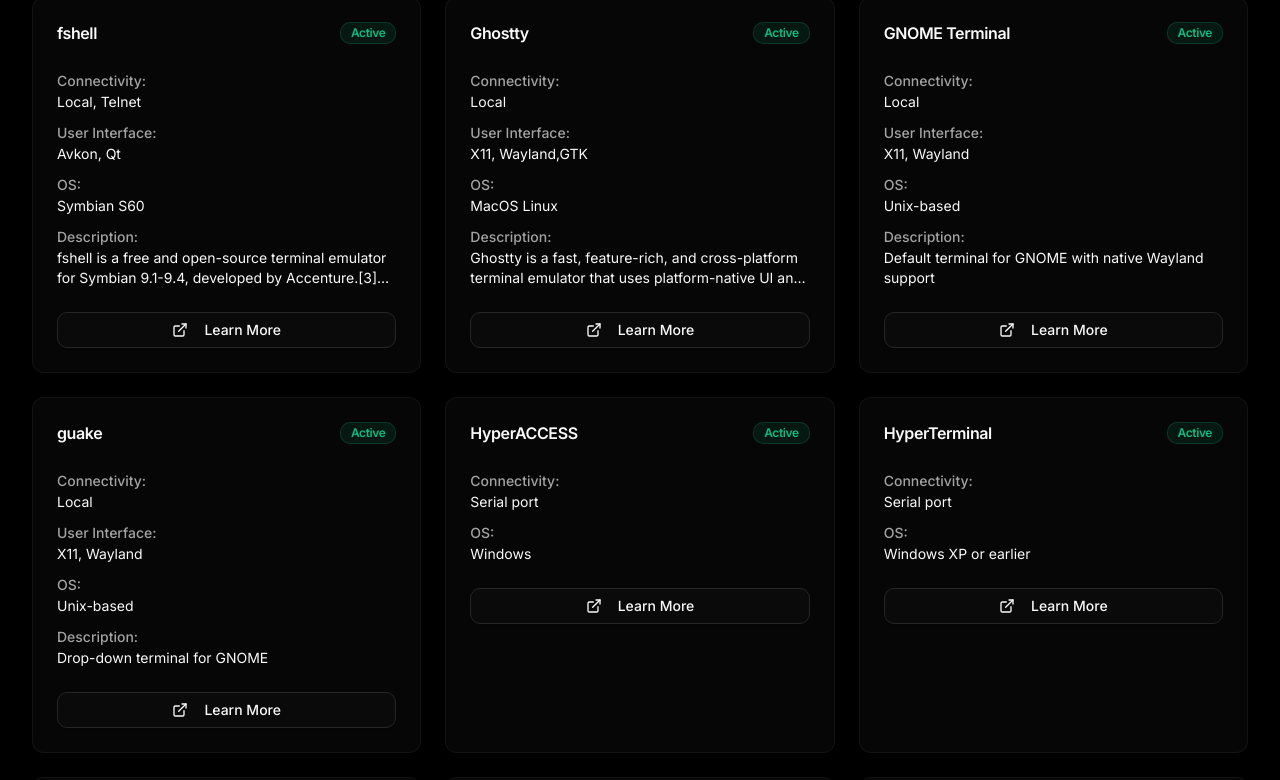
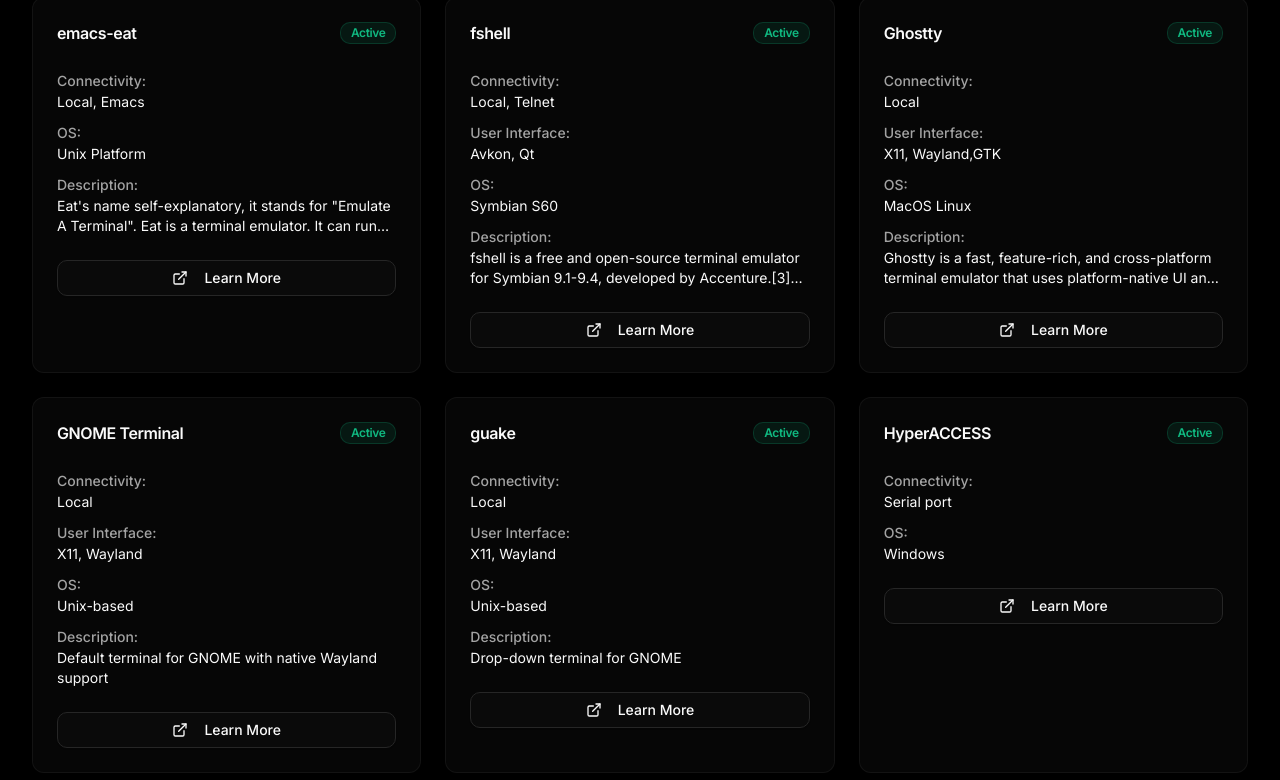
Before and after one commit to termui-sh/the-directory, a Next.js app: page / in a window 1280 px wide. Shown: the part 1220-2000 px from the top of the page. Built offline with nearby package versions, Linux system fonts and the light colour scheme.

Commit message:
Add emacs-eat

```diff
--- a/app/page.tsx
+++ b/app/page.tsx
@@ -21,6 +21,7 @@ AlphaCom	Character	Telnet, SSH, and RS-232/modem		Windows
 CBterm/C64	Character	Serial port		Commodore 64
 C-Kermit for Windows and OS/2	Character	SSH, Telnet, rlogin, Local, raw socket connection, Serial port, TAPI and direct Dialup, Named Pipe, Pathworks32 LAT and CTERM[1]		Windows, IBM OS/2	Formerly Kermit 95,[2] successor of the Columbia.edu Kermit Project.
 ConEmu	Character	Local		Windows	Local terminal window that can host console application either for WinAPI or Unix PTY
+emacs-eat	Character	Local, Emacs		Unix Platform	Eat's name self-explanatory, it stands for "Emulate A Terminal". Eat is a terminal emulator. It can run most (if not all) full-screen terminal programs, including Emacs.
 fshell	Character	Local, Telnet	Avkon, Qt	Symbian S60	fshell is a free and open-source terminal emulator for Symbian 9.1-9.4, developed by Accenture.[3] Has a desktop app, Muxcons, to remotely control smartphone throw fshell.[4][5]
 GNOME Terminal	Character	Local	X11, Wayland	Unix-based	Default terminal for GNOME with native Wayland support
 guake	Character	Local	X11, Wayland	Unix-based	Drop-down terminal for GNOME
```
